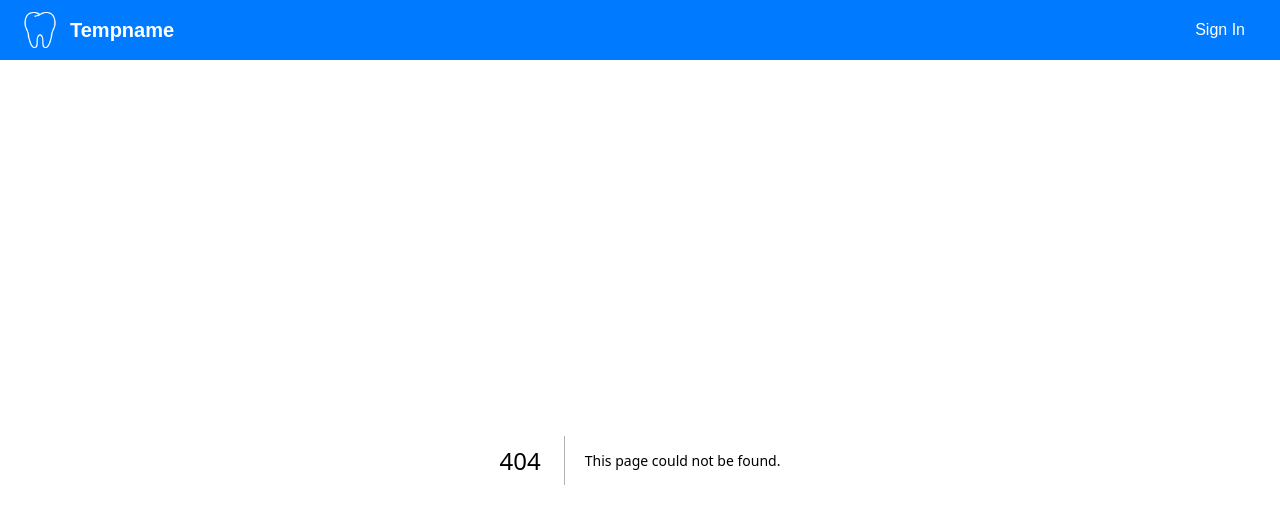
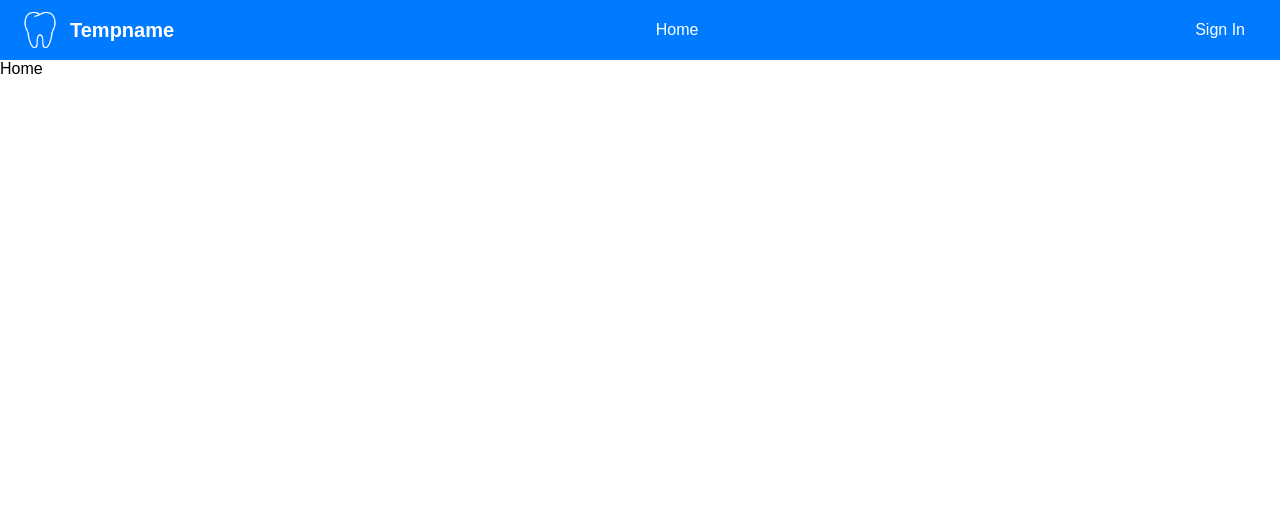
Before and after one commit to danbennett239/CI601, a Next.js app: page /home in a window 1280 px wide. Before the commit this address had no page. Shown: the top 524 px of the page. Built offline with nearby package versions, Linux system fonts and the light colour scheme.

Commit message:
Initial Home Implementation

```diff
--- /dev/null
+++ b/src/app/home/page.tsx
@@ -0,0 +1,9 @@
+"use client";
+
+const Home= () => {
+  return(
+    <div>Home</div>
+  )
+};
+
+export default Home;
--- a/src/components/Banner/Banner.tsx
+++ b/src/components/Banner/Banner.tsx
@@ -19,8 +19,9 @@ const Banner: React.FC = () => {
         />
         <span className={styles.name}>Tempname</span>
       </div>
-
-      {/* Sign In Section */}
+      <Link href="/home">
+      <div className={styles.signInSection}>Home</div>
+      </Link>      {/* Sign In Section */}
       <Link href="/signin">
         <div className={styles.signInSection}>
           Sign In
```
